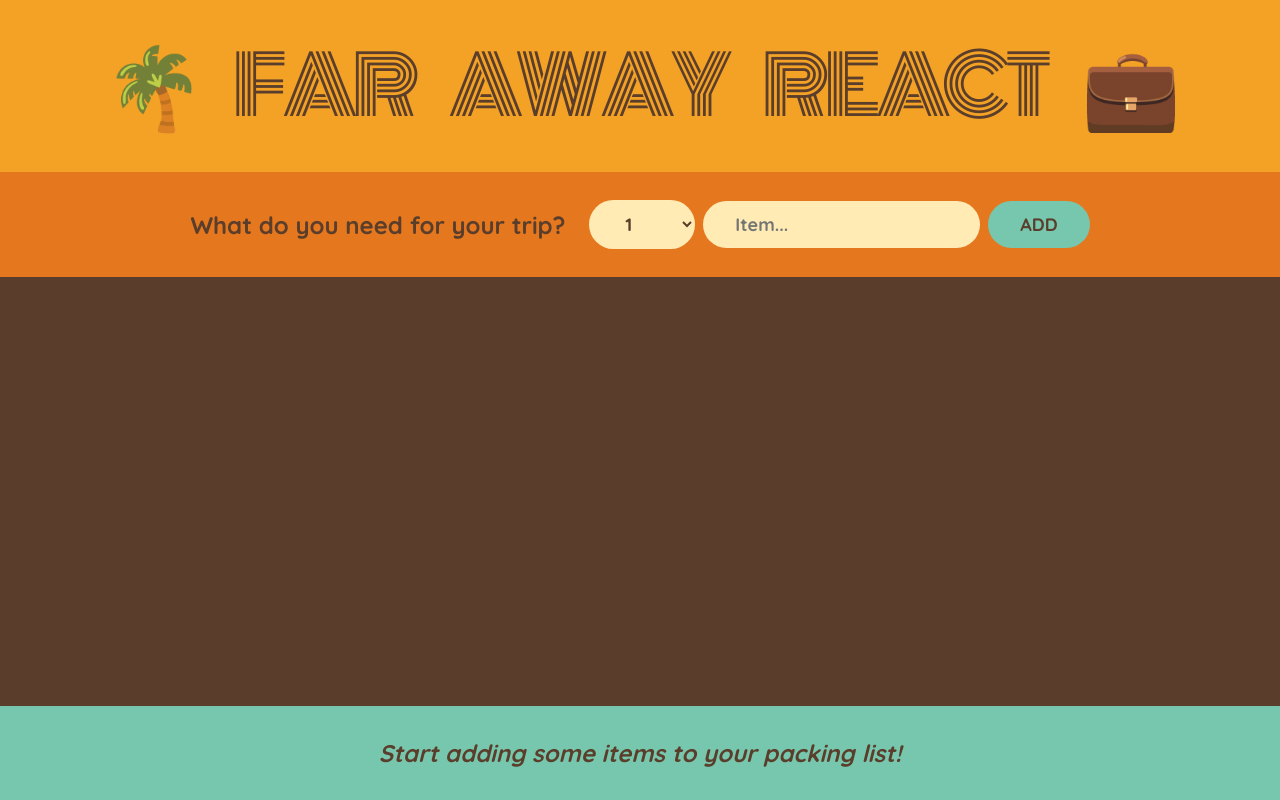
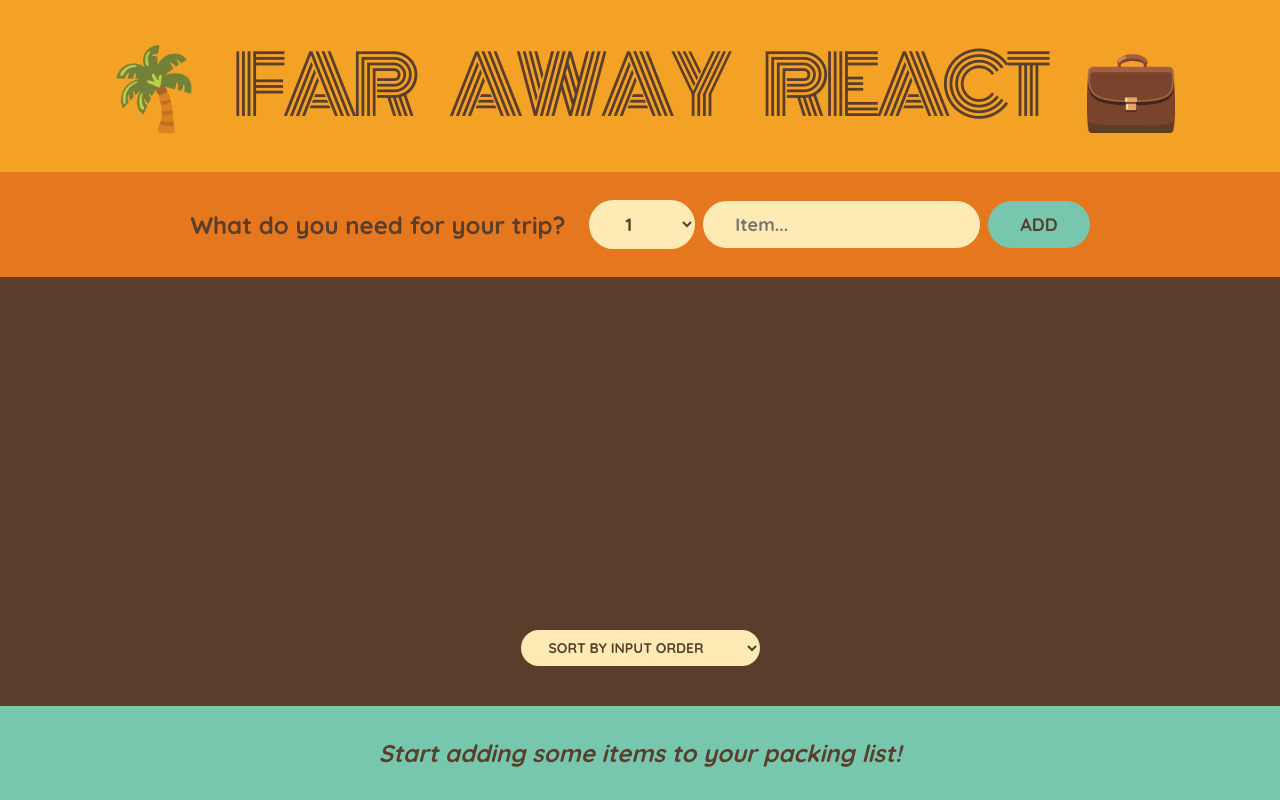
Before and after one commit to SimAndrew/FarAway-TodoList-React, a React (Vite) app: page / in a window 1280 px wide. Built offline with nearby package versions, Linux system fonts and the light colour scheme.

Commit message:
feat: sort (item) by: (input, description, packed)

```diff
--- a/src/App.jsx
+++ b/src/App.jsx
@@ -79,10 +79,25 @@
 }
 
 function PackingList({ items, onDeleteItem, onToggleItem }) {
+	const [sortBy, setSortBy] = useState('input');
+	let sortedItems;
+
+	if (sortBy === 'input') sortedItems = items;
+
+	if (sortBy === 'description')
+		sortedItems = items
+			.slice()
+			.sort((a, b) => a.description.localeCompare(b.description));
+
+	if (sortBy === 'packed')
+		sortedItems = items
+			.slice()
+			.sort((a, b) => Number(a.packed) - Number(b.packed));
+
 	return (
 		<div className="list">
 			<ul className="list">
-				{items.map((item) => (
+				{sortedItems.map((item) => (
 					<Item
 						item={item}
 						onDeleteItem={onDeleteItem}
@@ -91,6 +106,14 @@
 					/>
 				))}
 			</ul>
+
+			<div className="actions">
+				<select value={sortBy} onChange={(e) => setSortBy(e.target.value)}>
+					<option value="input">Sort by input order</option>
+					<option value="description">Sort by description</option>
+					<option value="packed">Sort by packed status</option>
+				</select>
+			</div>
 		</div>
 	);
 }
```
